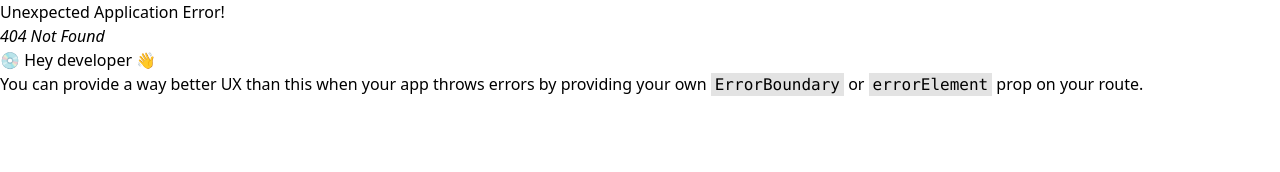
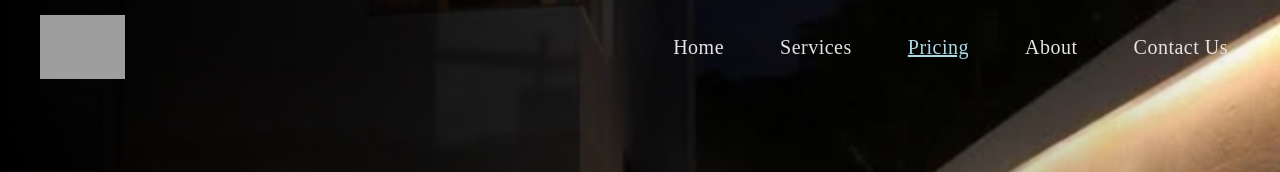
Before and after one commit to opdsbanasya/TGI-Hotel, a React (Vite) app in the folder frontend/: page /pricing in a window 1280 px wide. Before the commit this address had no page. Shown: the top 172 px of the page. Built offline with nearby package versions, Linux system fonts and the light colour scheme; grey boxes are pictures that could not be loaded.

Commit message:
setting pricing route

```diff
--- a/frontend/src/Components/Address.js
+++ b/frontend/src/Components/Address.js
@@ -4,7 +4,7 @@ import { CONTACT_INFO } from "../utils/constants";
 
 const Address = () => {
     return (
-        <div style={{backgroundImage:`url(${homeBg}})`}} className="w-full text-center font-light my-16 py-10 space-y-4">
+        <div style={{backgroundImage:`url(${homeBg}})`}} className="w-full bg-none text-center font-light my-16 py-10 space-y-4">
             <h2 className="text-xl md:text-2xl lg:text-3xl xl:text-4xl font-light font-serif">{CONTACT_INFO?.name}</h2>
             <p className="text-sm md:text-lg w-[75%] sm:[70%] md:w-full mx-auto">{CONTACT_INFO?.address}</p>
             <div className="flex md:flex-row flex-col w-[75%] sm:[70%] md:w-full mx-auto justify-center md:gap-8 gap-3">
--- a/frontend/src/Components/Body.js
+++ b/frontend/src/Components/Body.js
@@ -1,6 +1,7 @@
 
 import Address from "./Address";
 import Carousel from "./Carousel";
+import Pricing from "./Pricing";
 import Services from "./Services";
 
 const Body = () => {
@@ -9,6 +10,7 @@ const Body = () => {
             <Carousel />
             <Address />
             <Services />
+            <Pricing />
         </div>
     );
 }
--- a/frontend/src/Components/Navbar.js
+++ b/frontend/src/Components/Navbar.js
@@ -6,7 +6,7 @@ const Navbar = () => {
     const [showMenu, setShowMenu] = useState(false);
     const location = useLocation();
 
-    const isHome = location.pathname === "/";
+    const isHome = location.pathname === "/" || location.pathname === "/pricing";
 
     const handleIsActive = (e) => {
         return {
@@ -14,6 +14,14 @@ const Navbar = () => {
             textDecoration: e.isActive ? "underline" : "",
         };
     };
+
+    const handleClickScroll = (id) => {
+        const element = document.getElementById(id);
+        if (element) {
+            element.scrollIntoView({ behavior: "smooth" });
+        }
+    }
+
 
     return (
         <nav className={`h-[14vh] w-full  ${isHome ? "absolute inset-0 bg-transparent" : "bg-black my-auto"} z-50`}>
@@ -50,8 +58,9 @@ const Navbar = () => {
                             <NavLink
                                 style={handleIsActive}
                                 to="/pricing"
+                                onClick={() => handleClickScroll("pricing")}
                                 className="py-2 px-3 text-zinc-200 hover:text-white"
-                                >Pricing
+                            >Pricing
                             </NavLink>
                         </li>
                         <li>
@@ -59,7 +68,7 @@ const Navbar = () => {
                                 style={handleIsActive}
                                 to="/about"
                                 className="py-2 px-3 text-zinc-200 hover:text-white"
-                                >About
+                            >About
                             </NavLink>
                         </li>
                         <li>
@@ -67,7 +76,7 @@ const Navbar = () => {
                                 style={handleIsActive}
                                 to="/contact-form"
                                 className="py-2 px-3 text-zinc-200 hover:text-white"
-                                >Contact Us
+                            >Contact Us
                             </NavLink>
                         </li>
                     </ul>
@@ -75,27 +84,30 @@ const Navbar = () => {
                 <div className={`${showMenu ? "absolute right-0 top-20 text-center w-full md:w-auto bg-black bg-opacity-20 backdrop-blur-lg" : "hidden"} md:hidden z-50`}>
                     <ul className="font-light text-xl tracking-wide flex flex-col p-4 md:p-0 md:flex-row md:space-x-8 rtl:space-x-reverse md:mt-0 h-fit">
                         <li>
-                            <NavLink to="/" onClick={()=>setShowMenu(false)} className="block py-2 px-3 text-gray-900 rounded hover:bg-gray-100 md:border-0 md:hover:text-blue-700 md:p-0 dark:text-white md:dark:hover:text-blue-500 dark:hover:bg-gray-700 dark:hover:text-white" aria-current="page">
+                            <NavLink to="/" onClick={() => setShowMenu(false)} className="block py-2 px-3 text-gray-900 rounded hover:bg-gray-100 md:border-0 md:hover:text-blue-700 md:p-0 dark:text-white md:dark:hover:text-blue-500 dark:hover:bg-gray-700 dark:hover:text-white" aria-current="page">
                                 Home
                             </NavLink>
                         </li>
                         <li>
-                            <NavLink to="/about" onClick={()=>setShowMenu(false)} className="block py-2 px-3 text-gray-900 rounded hover:bg-gray-100 md:border-0 md:hover:text-blue-700 md:p-0 dark:text-white md:dark:hover:text-blue-500 dark:hover:bg-gray-700 dark:hover:text-white">
+                            <NavLink to="/about" onClick={() => setShowMenu(false)} className="block py-2 px-3 text-gray-900 rounded hover:bg-gray-100 md:border-0 md:hover:text-blue-700 md:p-0 dark:text-white md:dark:hover:text-blue-500 dark:hover:bg-gray-700 dark:hover:text-white">
                                 About
                             </NavLink>
                         </li>
                         <li>
-                            <NavLink to="/facilities" onClick={()=>setShowMenu(false)} className="block py-2 px-3 text-gray-900 rounded hover:bg-gray-100 md:border-0 md:hover:text-blue-700 md:p-0 dark:text-white md:dark:hover:text-blue-500 dark:hover:bg-gray-700 dark:hover:text-white">
+                            <NavLink to="/facilities" onClick={() => setShowMenu(false)} className="block py-2 px-3 text-gray-900 rounded hover:bg-gray-100 md:border-0 md:hover:text-blue-700 md:p-0 dark:text-white md:dark:hover:text-blue-500 dark:hover:bg-gray-700 dark:hover:text-white">
                                 Services
                             </NavLink>
                         </li>
                         <li>
-                            <NavLink to="#" onClick={()=>setShowMenu(false)} className="block py-2 px-3 text-gray-900 rounded hover:bg-gray-100 md:border-0 md:hover:text-blue-700 md:p-0 dark:text-white md:dark:hover:text-blue-500 dark:hover:bg-gray-700 dark:hover:text-white">
+                            <NavLink to="#" onClick={() => {
+                                setShowMenu(false);
+                                handleClickScroll("pricing");
+                            }} className="block py-2 px-3 text-gray-900 rounded hover:bg-gray-100 md:border-0 md:hover:text-blue-700 md:p-0 dark:text-white md:dark:hover:text-blue-500 dark:hover:bg-gray-700 dark:hover:text-white">
                                 Pricing
                             </NavLink>
                         </li>
                         <li>
-                            <NavLink to="/contact-form" onClick={()=>setShowMenu(false)} className="block py-2 px-3 text-gray-900 rounded hover:bg-gray-100 md:border-0 md:hover:text-blue-700 md:p-0 dark:text-white md:dark:hover:text-blue-500 dark:hover:bg-gray-700 dark:hover:text-white">
+                            <NavLink to="/contact-form" onClick={() => setShowMenu(false)} className="block py-2 px-3 text-gray-900 rounded hover:bg-gray-100 md:border-0 md:hover:text-blue-700 md:p-0 dark:text-white md:dark:hover:text-blue-500 dark:hover:bg-gray-700 dark:hover:text-white">
                                 Contact Us
                             </NavLink>
                         </li>
--- a/frontend/src/Components/Pricing.js
+++ b/frontend/src/Components/Pricing.js
@@ -1,9 +1,9 @@
-import Banner from './Banner';
+
 
 const Pricing = () => {
     return (
-        <div className="w-full min-h-[50vh] px-28 py-7">
-            <Banner />
+        <div id="pricing" className="w-full min-h-[20vh] px-28 py-7">
+            Pricing
         </div>
     );
 }
```
Also changed, not shown: frontend/src/App.js (+8 -1 lines).
